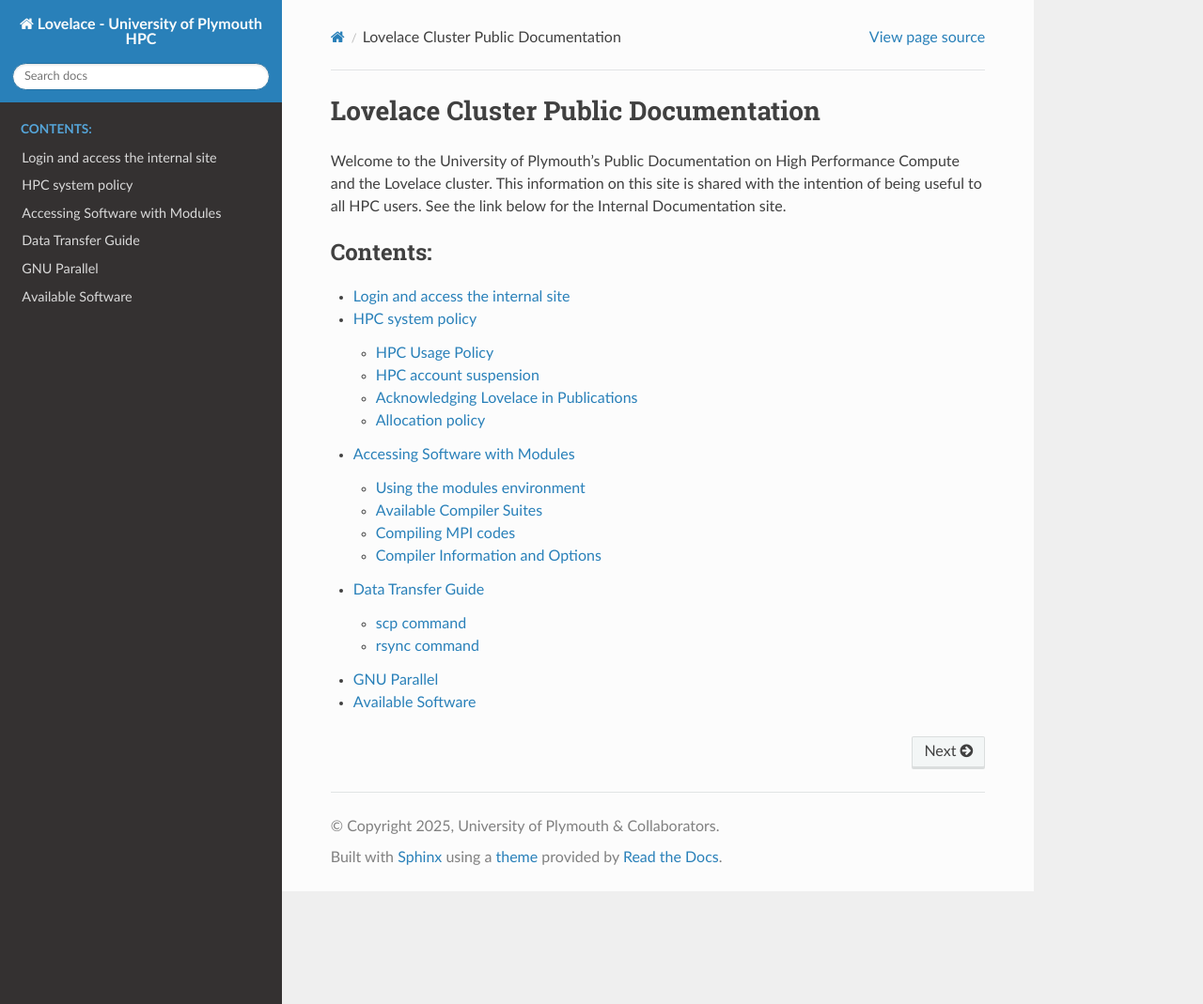
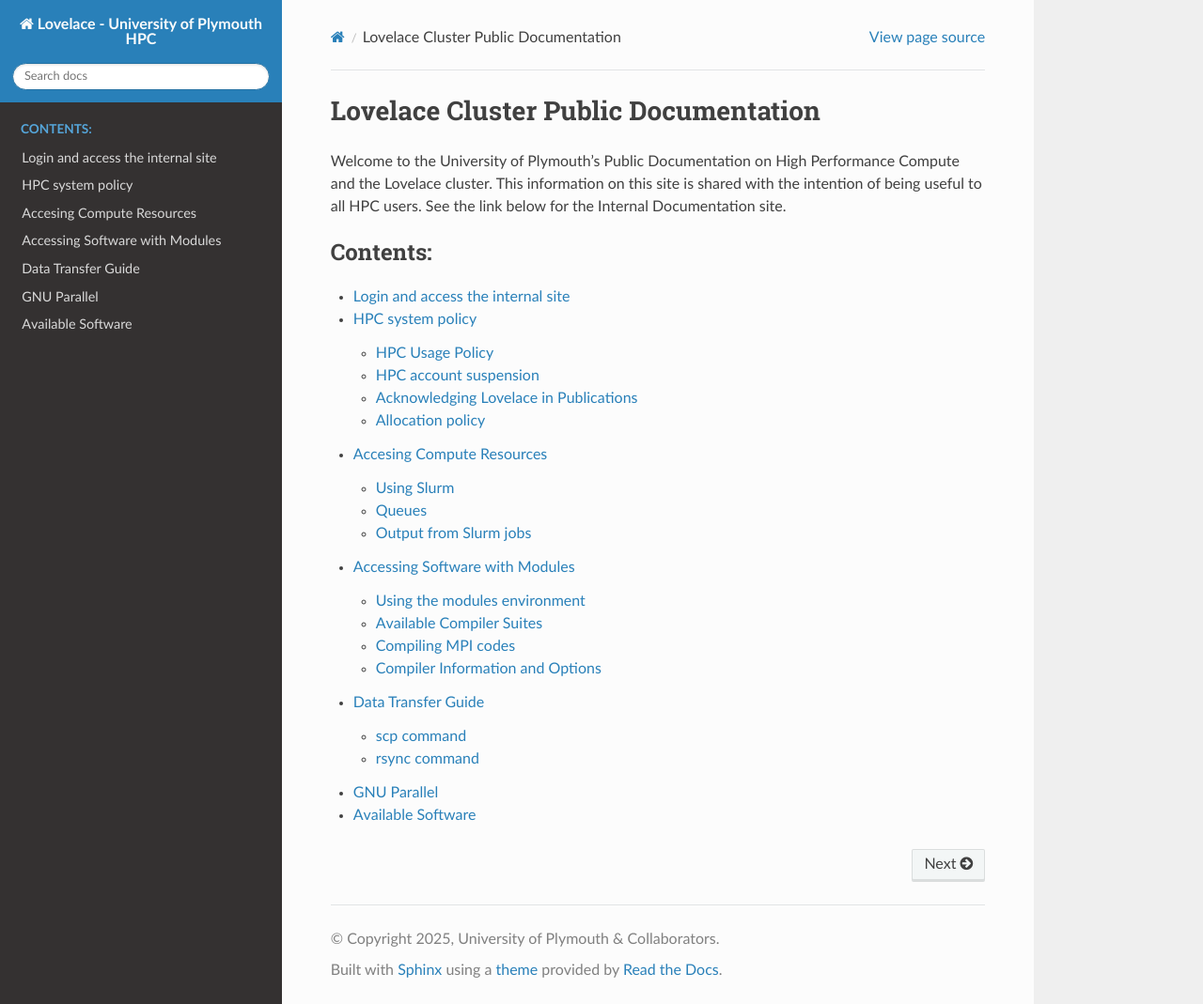
Before and after one commit to AbhinavPraveen/UoP-HPC-Docs, a Sphinx documentation site: the page built from source/index.rst, in a window 1280 px wide and 1069 px high. Shown: the whole window at 94% size. Built offline with Sphinx 7.4.7 and the Read the Docs theme 3.1.0, drawn with Linux system fonts in a browser that asks for light colours; some of the changed lines change nothing that is shown.

Commit message:
Add resources section.

```diff
--- a/source/index.rst
+++ b/source/index.rst
@@ -14,6 +14,7 @@ Welcome to the University of Plymouth's Public Documentation on High Performance
 
    Login and access the internal site <https://docs.lovelace.plymouth.ac.uk/private/>
    user-guide/policy
+   user-guide/resources
    user-guide/modules
    user-guide/transfer
    user-guide/parallel
--- /dev/null
+++ b/source/user-guide/resources.rst
@@ -0,0 +1,163 @@
+.. include:: ../siteinclude.rst
+
+Accesing Compute Resources
+==========================
+
+The Lovelace Cluster uses Slurm to schedule jobs and allocate resources.
+
+Writing a submission script is typically the most convenient way to
+submit your job to the job submission system. Example submission scripts
+(with explanations) for the most common job types are provided below.
+
+Interactive jobs are also available and can be particularly useful for
+developing and debugging applications. More details are available below.
+
+If you have any questions on how to run jobs on Lovelace do not hesitate
+to contact the HPC Support at `hpcsupport@plymouth.ac.uk <mailto:hpcsupport@plymouth.ac.uk>`_.
+
+Using Slurm
+------------
+
+You typically interact with Slurm by (1) specifying Slurm directives in job
+submission scripts (see examples below) and (2) issuing Slurm commands
+from the login nodes.
+
+There are three key commands used to interact with the Slurm on the
+command line:
+
+-  :bash:`sbatch`
+-  :bash:`squeue`
+-  :bash:`scancel`
+
+Check the Slurm :bash:`man` page for more advanced commands:
+
+.. code-block:: bash
+
+    man slurm
+
+The sbatch command
+~~~~~~~~~~~~~~~~~~
+
+The sbatch command submits a job to Slurm:
+
+.. code-block:: bash
+
+    sbatch job_script
+
+This will submit your job script :plaintext:`job_script` to the job-queues.
+See the sections below for details on how to write job scripts.
+
+The qstat command
+~~~~~~~~~~~~~~~~~
+
+Use the command qstat to view the job queue. For example:
+
+.. code-block:: bash
+
+    squeue
+
+will list all jobs on Lovelace.
+
+You can view just your jobs by using:
+
+.. code-block:: bash
+
+    squeue -u <username>
+
+
+
+To see more information about a queued job, use:
+
+.. code-block:: bash
+
+    show jobid -dd <jobid>
+
+
+
+The scancel command
+~~~~~~~~~~~~~~~~~~~~
+
+Use this command to delete a job from Lovelace's job queue. For example:
+
+.. code-block:: bash
+
+    scancel <jobid>
+
+will remove the job with ID :plaintext:`<jobid>` from the queue.
+
+
+Queues
+------------
+
+Please note that Slurm job scheduler uses the term 'partitions' to
+refer to queues, and therefore you may see the word partition used
+interchangeably both here and on other sites.
+
+There are eight partitions available on the Lovelace cluster. These correspond to two sets of four partiitons. These are the standard queues (:plaintext:`cpu`, :plaintext:`cpu_highmem`, :plaintext:`gpu_h100`, :plaintext:`gpu_l40s`) and the billed queues (:plaintext:`cpu-billed`, :plaintext:`cpu_highmem-billed`, :plaintext:`gpu_h100-billed`, :plaintext:`gpu_l40s-billed`).
+
+You may only schedule task on the billed queues if there is funding assosciated with your account. Jobs submitted to these queues will be prioritised over those submitted to the standard queue.
+
+:plaintext:`cpu`
+~~~~~~~~~~~~~~~~
+
+To run on the :plaintext:`cpu` queue, add the following to the header of your
+submission script :
+
+.. code-block:: bash
+
+   #SBATCH -p normal
+
+:plaintext:`cpu_highmem`
+~~~~~~~~~~~~~~~~~~~~~~~~
+
+To run on the :plaintext:`cpu_highmem` queue add the following to the header of your
+submission script :
+
+.. code-block:: bash
+
+   #SBATCH -p cpu_highmem
+
+.. _gpu_h100_job:
+
+:plaintext:`gpu_h100`
+~~~~~~~~~~~~~~~~~~~~~
+
+To run on the :plaintext:`gpu_h100` queue add the following to the header of your
+submission script :
+
+.. code-block:: bash
+
+   #SBATCH -p gpu_h100
+   #SBATCH --gpus 1
+
+Each job must request exactly one GPU if running on this partition.
+
+.. _gpu_l40s_job:
+
+:plaintext:`gpu_l40s`
+~~~~~~~~~~~~~~~~~~~~~
+
+To run on the :plaintext:`gpu_l40s` queue add the following to the header of your
+submission script :
+
+.. code-block:: bash
+
+   #SBATCH -p l40s
+   #SBATCH --gpus 1
+
+Each job must request exactly one GPU if running on this partition.
+
+Sometimes some nodes are "down" and less nodes are available.
+
+If you have special request, contact `hpcsupport@plymouth.ac.uk
+<mailto:hpcsupport@plymouth.ac.uk>`_.
+
+
+Output from Slurm jobs
+------------------------------
+
+Slurm produces standard output and standard error for each batch job can
+be found in files :plaintext:`<jobname>.o<Job ID>` and :plaintext:`<jobname>.e<Job ID>`
+respectively. These files appear in the job's working directory once
+your job has completed or its maximum allocated time to run (i.e. wall
+time, see later sections) has ran out.
```
